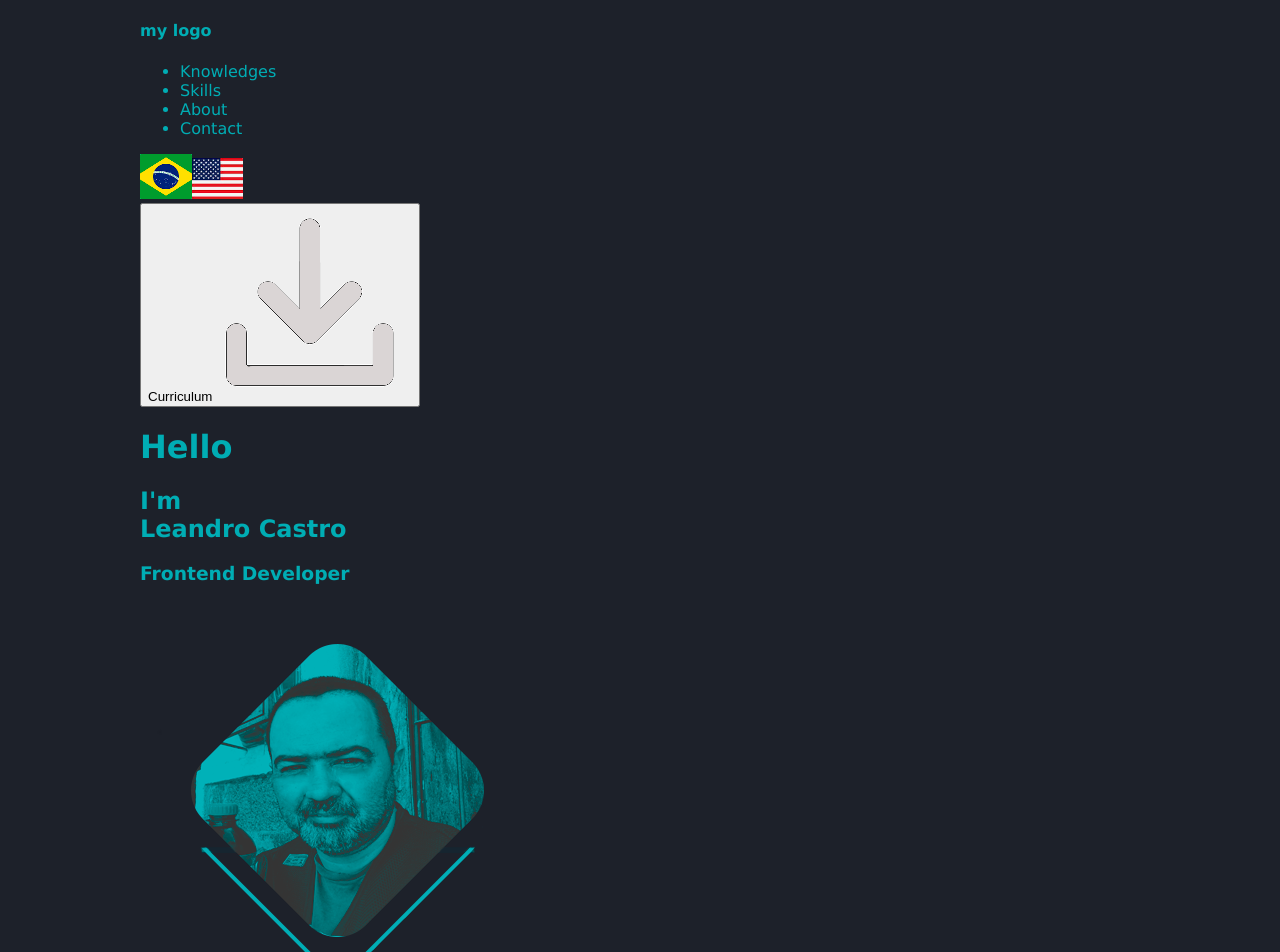
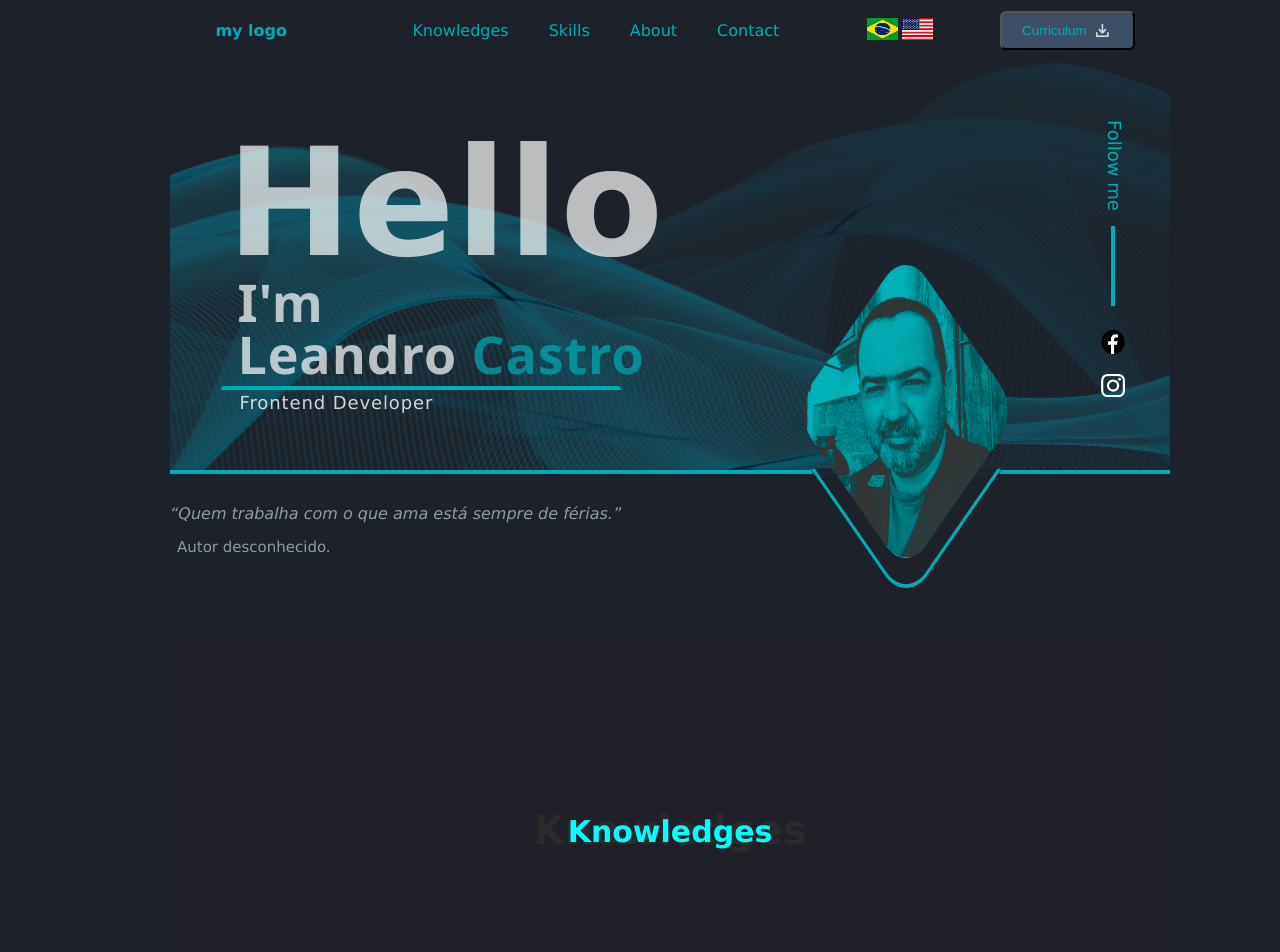
Before and after one commit to leandrocastro713/leandrocastro-reactpage, a React (Create React App) app: page / in a window 1280 px wide. Shown: the top 952 px of the page. Built offline with nearby package versions, Linux system fonts and the light colour scheme.

Commit message:
teste novo em 30.04.2023

```diff
--- a/src/App.js
+++ b/src/App.js
@@ -7,6 +7,7 @@ function App() {
   return (
   <>
     <Header />
+    <Separator />
     <Knowledges />
   </>
   );
--- a/src/components/Header/Header.jsx
+++ b/src/components/Header/Header.jsx
@@ -1,5 +1,5 @@
 import React from "react";
-// import "./Header.css";
+import "./Header.css";
 
 import DownloadImg from "../img/download-silver.png";
 import flagBRA from "../img/flag-bra.png";
```
